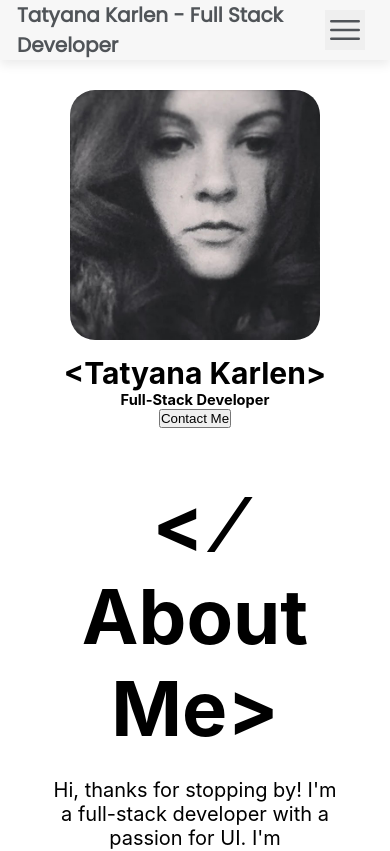
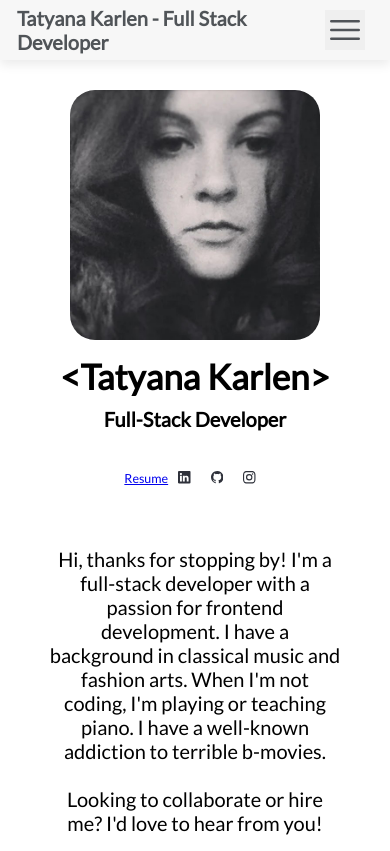
Before and after one commit to tatyanakarlen/PortfolioWebsite, a React (Create React App) app: page / in a window 390 px wide. Shown: the top 851 px of the page. Built offline with nearby package versions, Linux system fonts and the light colour scheme.

Commit message:
lato import

```diff
--- a/src/components/Hero/Hero.css
+++ b/src/components/Hero/Hero.css
@@ -1,9 +1,4 @@
-@import url('https://fonts.googleapis.com/css2?family=Poppins&display=swap');
-@import url('https://fonts.googleapis.com/css2?family=Archivo+Black&display=swap');
-@import url('https://fonts.googleapis.com/css2?family=Oswald&display=swap');
-@import url('https://fonts.googleapis.com/css2?family=Tenor+Sans&display=swap');
-@import url('https://fonts.googleapis.com/css2?family=Archivo+Narrow&display=swap');
-@import url('https://fonts.googleapis.com/css2?family=Lora&display=swap');
+
 
 /* If the browser window is 600px or smaller, the background color will be lightblue: */
 
@@ -425,6 +420,7 @@ h3 {
   -ms-flex-align: center;
   align-items: center;
   width: 100%;
+  padding-top: 100px;
 }
 
 .left-img-title-container {
@@ -452,16 +448,27 @@ h3 {
 }
 
 .left-img-title-container h1 {
-  font-size: 3rem;
+  font-size: 3.5rem;
   margin-top: 15px;
 }
+
+.left-img-title-container h3 {
+  font-size: 2rem;
+    margin-top: 10px;
+}
+
+.left-img-title-container button {
+  margin-top: 22px;
+}
+
+
 
 
 
 .right-about-me-container {
   -webkit-box-flex: 0;
-  -ms-flex: 0 0 50%;
-  flex: 0 0 50%;
+  -ms-flex: 0 0 65%;
+  flex: 0 0 70%;
   padding: 0 15px;
   width: 100%;
 }
@@ -484,9 +491,27 @@ h3 {
   align-items: center;
 }
 
+#mobile-icon-container {
+  display: -webkit-box;
+  display: -ms-flexbox;
+  display: flex;
+  margin-top: 30px;
+  justify-content: center;
+  align-items: center;
+}
+
+#mobile-icon-container .right-side-icons {
+  display: inherit;
+  list-style: none;
+}
+
 .right-about-me-container .right-side-icons {
   display: inherit;
   list-style: none;
+}
+
+#mobile-icon-container li {
+  padding: 10px;
 }
 
 .right-about-me-container li {
@@ -502,6 +527,7 @@ h3 {
     display: block;
     padding: 80px 0;
     height: auto;
+    padding: 115px 50px 50px 50px
   }
   .right-about-me-container {
     text-align: center;
--- a/src/components/Hero/Hero.jsx
+++ b/src/components/Hero/Hero.jsx
@@ -12,26 +12,48 @@ import isNavExpanded from '../TopNav/TopNav.jsx';
 const Hero = () => {
   const isMobile = useMediaQuery({ query: '(max-width: 990px)' });
 
+  // id={
+  //   isMobile ? "about" : "about-me"
+  // }
+
   return (
     <>
-      <div class="outerHeroDiv">
+      <div class="outerHeroDiv" id="about">
         <div class="innerHeroDiv">
           <header class="header">
             <div class="left-img-title-container">
               <img src={bioPic}></img>
               <h1>&lt;Tatyana Karlen&gt;</h1>
               <h3>Full-Stack Developer</h3>
-              <button>Contact Me</button>
 
+              { isMobile ?  <div class="btn-icons-container" id="mobile-icon-container">
+                <a
+                  target="_blank"
+                  href="/static/media/TATYANA KARLEN-RESUME.826863f4950af7657361.pdf"
+                >
+                  Resume
+                </a>
+                <ul class="right-side-icons">
+                  <li>
+                    <BsLinkedin class="icon" />
+                  </li>
+                  <li>
+                    <BsGithub class="icon" />
+                  </li>
+                  <li>
+                    <BsInstagram class="icon" />
+                  </li>
+                </ul>
+              </div> : <button>Contact Me</button>}
             </div>
+
             <div class="right-about-me-container">
-            <h1>&lt; &frasl; About Me&gt;</h1>
+             { !isMobile && <h1>&lt; &frasl; About Me&gt;</h1>}
               <p>
                 Hi, thanks for stopping by! I'm a full-stack developer with a
-                passion for UI. I'm experienced in front and back-end
-                development and have a background in classical music (piano) and
+                passion for frontend development. I have a background in classical music and
                 fashion arts. When I'm not coding, I'm playing or teaching
-                piano. I have an addiction to terrible b-movies.
+                piano. I have a well-known addiction to terrible b-movies.
                 <br />
                 <br />
                 Looking to collaborate or hire me? I'd love to hear from you!
--- a/src/components/PorfolioPiece/PortfolioPiece.css
+++ b/src/components/PorfolioPiece/PortfolioPiece.css
@@ -1,14 +1,7 @@
-@import url('https://fonts.googleapis.com/css2?family=Archivo+Narrow&display=swap');
-@import url('https://fonts.googleapis.com/css2?family=Lora&display=swap');
+
 
 .project-title {
-
-
   color: #333;
-    /* color: #D2042D;  */
-    font-family: Poppins;
-    /* text-decoration: underline;
-     */
   font-weight: bold;
   text-align: left;
 }
@@ -16,7 +9,6 @@
 .project-details {
   color: #505458;
   font-size: 1.1rem;
-font-family: Archivo Narrow;
 }
 
 #project-headline {
@@ -26,35 +18,21 @@ font-family: Archivo Narrow;
   color: #c787bcef;
   text-align: left;
   text-transform: uppercase;
-
-    /* font-style: italic; */
-    font-family: Archivo Narrow;
 }
 
-
-
 .project-details a {
-    /* color: rgb(151, 35, 151) */
-    color: #2e313a;
-    color: black;
   color: #333;
   font-weight: bold;
-    font-family: Archivo Narrow;
 }
-
-
 
 #img-container:hover .image {
   opacity: 0.6;
-
 }
-
 
 #img-container {
   cursor: pointer;
   height: auto;
   width: 60%;
-
   margin: 0 auto;
   box-shadow: rgba(0, 0, 0, 0.24) 0px 5px 8px;
   border-radius: 10px;
@@ -67,31 +45,30 @@ font-family: Archivo Narrow;
 @media only screen and (max-width: 1225px) {
   #img-container {
     width: 65%;
-        height:55%;
+    height: 55%;
   }
 }
 
 @media only screen and (max-width: 1000px) {
   #img-container {
     width: 75%;
-        height:65%;
+    height: 65%;
   }
 }
 
 @media only screen and (max-width: 850px) {
   #img-container {
     width: 80%;
-        height:70%;
+    height: 70%;
   }
 }
 
 @media only screen and (max-width: 785px) {
   #img-container {
     width: 100%;
-        height:75%;
+    height: 75%;
   }
 }
-
 
 #img-container-carousel {
   cursor: pointer;
@@ -102,11 +79,6 @@ font-family: Archivo Narrow;
 }
 /* changed from 85vw to 80vw */
 
-/* style={{width: '85vw', height: 'auto', margin: '0 auto'}} */
-
-
-
-
 /* .container:hover .image {
     opacity: 0.3;
   } */
--- a/src/components/PortfolioBox/PortfolioBox.css
+++ b/src/components/PortfolioBox/PortfolioBox.css
@@ -14,10 +14,11 @@
 
 #PROJECTS {
     text-decoration: underline;
-    font-family: Poppins;
+    /* font-family: Poppins; */
     color: #333;
     font-size:1.5rem;
     text-align: left;
+    padding-top: 75px;
 
 
 
--- a/src/components/TopNav/TopNav.css
+++ b/src/components/TopNav/TopNav.css
@@ -1,5 +1,5 @@
-@import url('https://fonts.googleapis.com/css2?family=Poppins&display=swap');
-@import url('https://fonts.googleapis.com/css2?family=Archivo+Narrow&display=swap');
+/* @import url('https://fonts.googleapis.com/css2?family=Poppins&display=swap');
+@import url('https://fonts.googleapis.com/css2?family=Archivo+Narrow&display=swap'); */
 
 .Nav {
   /* height: 60px; */
@@ -35,7 +35,7 @@
   font-size: 2rem;
   /* display: block;
     max-width: 100%; */
-  font-family: Poppins;
+  /* font-family: Poppins; */
   /* line-height: 1.4em !important; */
 }
 
@@ -62,7 +62,7 @@
   color: #505458;
   font-size: 2rem;
   font-weight: bold;
-  font-family: Poppins;
+  /* font-family: Poppins; */
   padding: 8px;
 }
 
--- a/src/components/TopNav/TopNav.jsx
+++ b/src/components/TopNav/TopNav.jsx
@@ -15,13 +15,13 @@ export default function TopNav() {
 
     const isMobile = useMediaQuery({ query: '(max-width: 990px)' });
 
-    let aboutScrollTo = ""
-    isMobile ? aboutScrollTo = "#about-me" : aboutScrollTo = "#about"
+    // let aboutScrollTo = ""
+    // isMobile ? aboutScrollTo = "#about-me" : aboutScrollTo = "#about"
 
   return (
     <div className="Nav">
       <div id="name-link">
-        <a className="nav-left-link" href={aboutScrollTo}>
+        <a onClick={linkNavStateTrigger} className="nav-left-link" href="#about">
           Tatyana Karlen - Full Stack Developer
         </a>
       </div>
--- a/src/index.css
+++ b/src/index.css
@@ -1,13 +1,17 @@
+@import url('https://fonts.googleapis.com/css2?family=Lato&display=swap');
+
 body {
   margin: 0;
   font-family: -apple-system, BlinkMacSystemFont, 'Segoe UI', 'Roboto', 'Oxygen',
     'Ubuntu', 'Cantarell', 'Fira Sans', 'Droid Sans', 'Helvetica Neue',
     sans-serif;
+  font-family: 'Lato', sans-serif;
+  font-weight: 400;
   -webkit-font-smoothing: antialiased;
   -moz-osx-font-smoothing: grayscale;
   display: flex;
   font-size: 125%;
-  /* line-height: 1; */
+
 }
 
 code {
```
Lines whose indentation alone changed are shown as unchanged.
